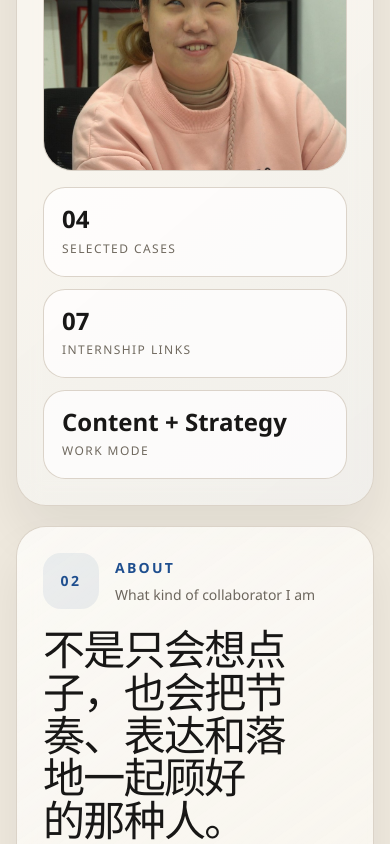
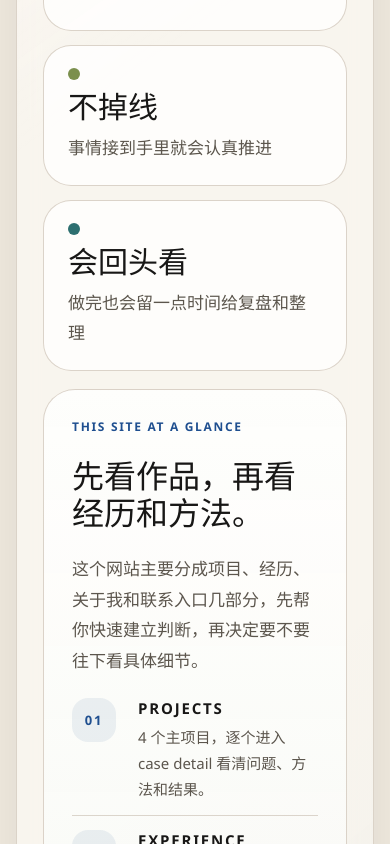
Before and after one commit to neocyyn-ship-it/NeoCyyyn, a React (Vite) app: page / in a window 390 px wide. Shown: the part 1120-1964 px from the top of the page. Built offline with nearby package versions, Linux system fonts and the light colour scheme.

Commit message:
Refresh hero layout and reorder project flow

```diff
--- a/src/App.tsx
+++ b/src/App.tsx
@@ -117,26 +117,6 @@ const projects: Project[] = [
     ]
   },
   {
-    id: "sinkingShip",
-    title: "沉船逃生互动视频项目",
-    subtitle: "Interactive Video Case",
-    role: "策划 / 剧情树梳理 / 剪辑执行",
-    summary: "基于真实沉船事故改编的 B 站互动视频课程项目，用学生、乘客、船员三条身份线和 23 个结局，让观众在选择中进入灾难现场。",
-    highlight: "23 个结局 / 3 条角色线 / 23:57 互动视频",
-    accent: "linear-gradient(135deg, #EAF1F8 0%, #9EB6C9 50%, #3C4F67 100%)",
-    coverType: "generated",
-    tags: ["互动视频", "叙事设计", "剪辑执行"],
-    situation: "课程希望尝试融合新闻和互动视频的表达方式，我们最终没有把它做成单纯追求刺激的“逃生游戏”，而是想让观众在选择里感受到灾难现场的信息误判、时间压力和求生判断。",
-    action: "我负责提出视频设想并编写策划案，整理资料和事故时间线，把学生、乘客、船员三条线梳理成剧情树，同时承担船员线、乘客线剪辑，以及片头和“真相”部分制作。",
-    result: "最终完成一支总时长 23:57 的 B 站互动视频，设置 23 个结局和三条身份线，让项目既能被进入，也能在结尾重新回到真实事故本身。",
-    detailIntro: "这不是把灾难题材做成刺激性的互动闯关，而是希望观众在一次次选择里，更具体地感受到事故过程、判断失误和失去是怎样发生的。",
-    detailPoints: [
-      "从设想到策划案，先把互动视频的方向、资料来源和真实事件框架搭起来。",
-      "把学生、乘客、船员三条身份线整理成完整剧情树，让分支选择和时间推进保持清楚的逻辑。",
-      "负责船员线、乘客线剪辑，以及片头和“真相”部分制作，让互动体验最终回到真实事件的反思。"
-    ]
-  },
-  {
     id: "bilibili",
     title: "《大反派》B 站宣发运营",
     subtitle: "Bilibili Campaign",
@@ -175,6 +155,26 @@ const projects: Project[] = [
       "先把品牌问题拆成“科研认知弱、品牌定位混淆、公益影响力不足”三类，再决定策略主线。",
       "围绕 Z 世代的信息获取习惯和健康误区搭建提案，不把年轻人只当流量入口，而是当真正的沟通对象。",
       "把传播路径拆成预热、互动、主展演三段，让提案不只停在一页口号，而是能落到媒介排期和空间触点。"
+    ]
+  },
+  {
+    id: "sinkingShip",
+    title: "沉船逃生互动视频项目",
+    subtitle: "Interactive Video Case",
+    role: "策划 / 剧情树梳理 / 剪辑执行",
+    summary: "基于真实沉船事故改编的 B 站互动视频课程项目，用学生、乘客、船员三条身份线和 23 个结局，让观众在选择中进入灾难现场。",
+    highlight: "23 个结局 / 3 条角色线 / 23:57 互动视频",
+    accent: "linear-gradient(135deg, #EAF1F8 0%, #9EB6C9 50%, #3C4F67 100%)",
+    coverType: "generated",
+    tags: ["互动视频", "叙事设计", "剪辑执行"],
+    situation: "课程希望尝试融合新闻和互动视频的表达方式，我们最终没有把它做成单纯追求刺激的“逃生游戏”，而是想让观众在选择里感受到灾难现场的信息误判、时间压力和求生判断。",
+    action: "我负责提出视频设想并编写策划案，整理资料和事故时间线，把学生、乘客、船员三条线梳理成剧情树，同时承担船员线、乘客线剪辑，以及片头和“真相”部分制作。",
+    result: "最终完成一支总时长 23:57 的 B 站互动视频，设置 23 个结局和三条身份线，让项目既能被进入，也能在结尾重新回到真实事故本身。",
+    detailIntro: "这不是把灾难题材做成刺激性的互动闯关，而是希望观众在一次次选择里，更具体地感受到事故过程、判断失误和失去是怎样发生的。",
+    detailPoints: [
+      "从设想到策划案，先把互动视频的方向、资料来源和真实事件框架搭起来。",
+      "把学生、乘客、船员三条身份线整理成完整剧情树，让分支选择和时间推进保持清楚的逻辑。",
+      "负责船员线、乘客线剪辑，以及片头和“真相”部分制作，让互动体验最终回到真实事件的反思。"
     ]
   }
 ];
@@ -309,6 +309,13 @@ const personalIntroNotes = [
   { title: "有点子", desc: "喜欢把灵感变成具体表达", tone: palette.blue },
   { title: "不掉线", desc: "事情接到手里就会认真推进", tone: palette.apple },
   { title: "会回头看", desc: "做完也会留一点时间给复盘和整理", tone: palette.teal },
+];
+
+const heroOverviewItems = [
+  { label: "Projects", desc: "4 个主项目，逐个进入 case detail 看清问题、方法和结果。" },
+  { label: "Experience", desc: "新华社实习与编辑/报道实践，集中放在一屏里浏览。" },
+  { label: "About", desc: "用更轻的方式补充我怎么工作、怎么判断和怎么协作。" },
+  { label: "Contact", desc: "最后一屏放简历、联系方式和继续聊项目的入口。" },
 ];
 
 const documentaryCapabilities: DocumentaryCapability[] = [
@@ -1564,9 +1571,34 @@ export default function App() {
                 </button>
               </div>
 
-              <div className="hero-visual">
-                <div className="hero-visual-media">
-                  <img src={documentaryHeroImage} alt="Chen Yannian portfolio cover" />
+              <div className="hero-side-panel">
+                <div className="hero-note-stack">
+                  {personalIntroNotes.map((item) => (
+                    <div key={item.title} className="hero-note-card">
+                      <div className="hero-note-card-dot" style={{ background: item.tone }} />
+                      <div className="hero-note-card-title">{item.title}</div>
+                      <p className="hero-note-card-copy">{item.desc}</p>
+                    </div>
+                  ))}
+                </div>
+
+                <div className="hero-overview-card">
+                  <div className="hero-overview-label">This Site At A Glance</div>
+                  <h2 className="hero-overview-title">先看作品，再看经历和方法。</h2>
+                  <p className="hero-overview-copy">
+                    这个网站主要分成项目、经历、关于我和联系入口几部分，先帮你快速建立判断，再决定要不要往下看具体细节。
+                  </p>
+
+                  <div className="hero-outline-list">
+                    {heroOverviewItems.map((item, index) => (
+                      <div key={item.label} className="hero-outline-item">
+                        <div className="hero-outline-index">{`0${index + 1}`}</div>
+                        <div className="hero-outline-copy">
+                          <div className="hero-outline-name">{item.label}</div>
+                          <p className="hero-outline-desc">{item.desc}</p>
+                        </div>
+                      </div>
+                    ))}
                   </div>
 
                   <div className="hero-metrics">
@@ -1576,6 +1608,7 @@ export default function App() {
                         <div className="hero-metric-label">{metric.label}</div>
                       </div>
                     ))}
+                  </div>
                 </div>
               </div>
             </div>
--- a/src/styles.css
+++ b/src/styles.css
@@ -472,26 +472,132 @@ button {
   color: #70695f;
 }
 
-.hero-visual {
+.hero-side-panel {
   display: grid;
   align-content: start;
-  gap: 16px;
-}
-
-.hero-visual-media {
-  overflow: hidden;
-  min-height: 440px;
-  border-radius: 30px;
+  gap: 18px;
+}
+
+.hero-note-stack {
+  display: grid;
+  gap: 14px;
+}
+
+.hero-note-card {
+  display: grid;
+  gap: 10px;
+  padding: 22px 24px;
+  border-radius: 28px;
   border: 1px solid rgba(216, 208, 197, 0.92);
-  background: linear-gradient(180deg, rgba(31, 79, 143, 0.08), rgba(255, 255, 255, 0.18));
-}
-
-.hero-visual-media img {
-  width: 100%;
-  height: 100%;
-  min-height: 440px;
-  object-fit: cover;
-  display: block;
+  background: rgba(255, 255, 255, 0.76);
+}
+
+.hero-note-card-dot {
+  width: 12px;
+  height: 12px;
+  border-radius: 50%;
+}
+
+.hero-note-card-title {
+  font-size: clamp(30px, 2.1vw, 38px);
+  line-height: 1.1;
+  font-weight: 600;
+  color: #181716;
+}
+
+.hero-note-card-copy {
+  margin: 0;
+  font-size: 17px;
+  line-height: 1.78;
+  color: #5c564d;
+}
+
+.hero-overview-card {
+  display: grid;
+  gap: 22px;
+  padding: 28px;
+  border-radius: 32px;
+  border: 1px solid rgba(216, 208, 197, 0.92);
+  background: linear-gradient(180deg, rgba(255, 255, 255, 0.84), rgba(244, 247, 243, 0.78));
+}
+
+.hero-overview-label {
+  font-size: 12px;
+  line-height: 1.5;
+  font-weight: 700;
+  letter-spacing: 0.14em;
+  text-transform: uppercase;
+  color: #1f4f8f;
+}
+
+.hero-overview-title {
+  margin: 0;
+  max-width: 12ch;
+  font-size: clamp(32px, 2.8vw, 42px);
+  line-height: 1.15;
+  font-weight: 600;
+  color: #181716;
+}
+
+.hero-overview-copy {
+  margin: 0;
+  font-size: 17px;
+  line-height: 1.8;
+  color: #5c564d;
+}
+
+.hero-outline-list {
+  display: grid;
+  gap: 12px;
+}
+
+.hero-outline-item {
+  display: grid;
+  grid-template-columns: 52px minmax(0, 1fr);
+  gap: 14px;
+  align-items: start;
+  padding-top: 14px;
+  border-top: 1px solid rgba(216, 208, 197, 0.88);
+}
+
+.hero-outline-item:first-child {
+  padding-top: 0;
+  border-top: 0;
+}
+
+.hero-outline-index {
+  display: inline-flex;
+  align-items: center;
+  justify-content: center;
+  width: 44px;
+  height: 44px;
+  border-radius: 16px;
+  background: rgba(31, 79, 143, 0.08);
+  color: #1f4f8f;
+  font-size: 13px;
+  font-weight: 700;
+  letter-spacing: 0.14em;
+}
+
+.hero-outline-copy {
+  display: grid;
+  gap: 6px;
+}
+
+.hero-outline-name {
+  font-size: 15px;
+  line-height: 1.4;
+  font-weight: 700;
+  letter-spacing: 0.12em;
+  text-transform: uppercase;
+  color: #181716;
+}
+
+.hero-outline-desc {
+  margin: 0;
+  font-size: 15px;
+  line-height: 1.72;
+  color: #5c564d;
 }
 
 .hero-metrics {
@@ -1376,12 +1482,11 @@ button {
 
   .hero-headline,
   .section-title,
-  .project-browser-title {
+  .project-browser-title,
+  .hero-overview-title {
     max-width: none;
   }
 
-  .hero-visual-media,
-  .hero-visual-media img,
   .project-showcase-media,
   .project-showcase-media img,
   .project-showcase-media .generated-cover {
```
Lines whose indentation alone changed are shown as unchanged.
